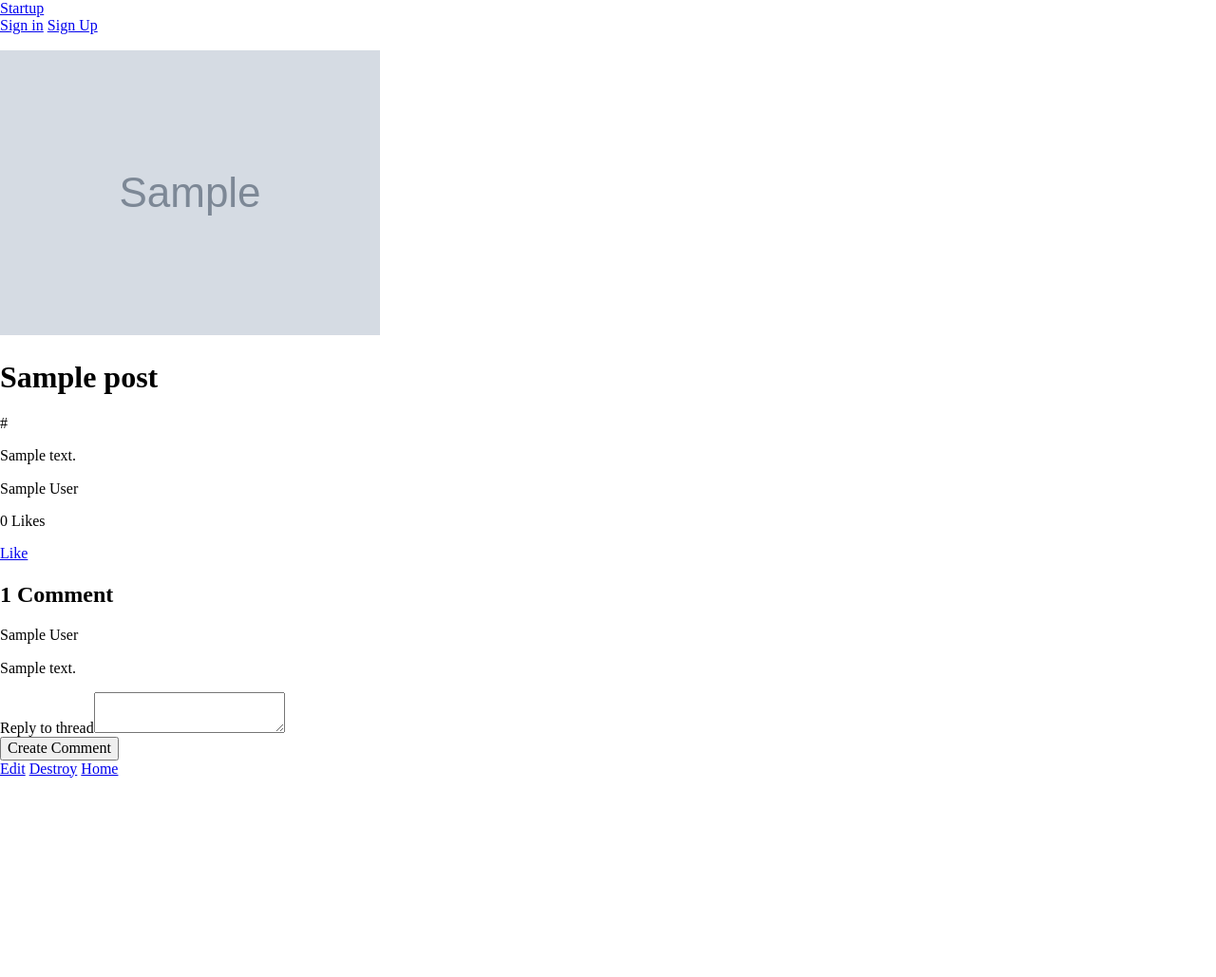
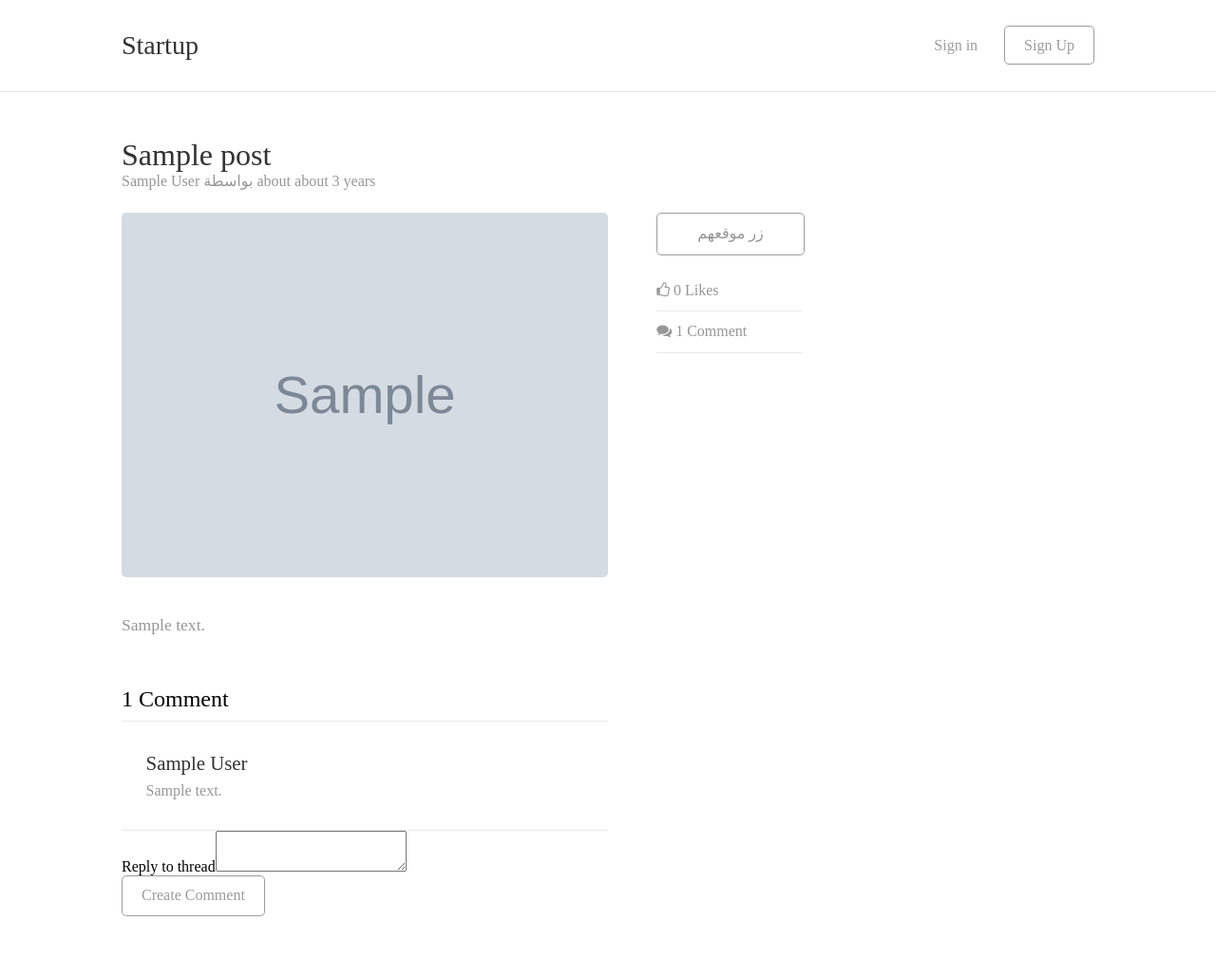
Before and after one commit to Hekmataref/MyStartup, a Rails app: page /posts/1 in a window 1280 px wide. Shown: the whole page at 95% size. Before the commit the page ends 819 px from the top, so only its background shows below. Run offline with Rails 7, Linux system fonts and the light colour scheme; tables that the repository leaves empty hold one stand-in row (values such as "Sample post"); grey boxes marked "Sample" are stand-in pictures; style sheets or scripts are compiled from the project's sources; parts of the project's set-up code (start-up, migrations or seed data) failed here and were passed over; some libraries are stand-ins or nearby versions.

Commit message:
Added structure and styling

```diff
--- /dev/null
+++ b/app/assets/stylesheets/application.css.scss
@@ -0,0 +1,67 @@
+/*
+ *= require_self
+ */
+
+body {
+	font-family: "Proxima Nova";
+	font-weight: 100;
+}
+
+h1, h2, h3, h4, h5, h6 {
+	font-weight: 100;
+}
+
+.wrapper {
+	width: 80%;
+	margin: 0 auto;
+}
+
+.clearfix:before, .clearfix:after {
+	content: " ";
+	display: table;
+}
+
+.clearfix:after {
+	clear: both;
+}
+
+.button {
+	border: 1px solid #9B9B9B;
+	padding: .7rem 1.25rem;
+	border-radius: .3rem;
+	outline: none;
+	background: white;
+	color: #9B9B9B;
+}
+
+header {
+	width: 100%;
+	padding: 2rem 0;
+	border-bottom: 1px solid #E4E4E4;
+	#logo {
+		float: left;
+		font-size: 1.75rem;
+		a {
+			color: #333233;
+			text-decoration: none;
+			&:hover {
+				color: #50A7C7;
+			}
+		}
+	}
+	nav {
+		float: right;
+		a {
+			margin-left: 1.5rem;
+			line-height: 2;
+			color: #9B9B9B;
+			text-decoration: none;
+			&:hover {
+				color: #50A7C7;
+			}
+		}
+	}
+}
+
+@import 'home.css.scss';
+@import 'posts.css.scss';
--- a/app/assets/stylesheets/comments.scss
+++ /dev/null
@@ -1,3 +0,0 @@
-// Place all the styles related to the comments controller here.
-// They will automatically be included in application.css.
-// You can use Sass (SCSS) here: http://sass-lang.com/
--- /dev/null
+++ b/app/assets/stylesheets/posts.css.scss
@@ -0,0 +1,142 @@
+#post_show {
+	padding-top: 2rem;
+	.post_image_description {
+		width: 50%;
+		float: left;
+		margin-right: 5%;
+	}
+	.post_data {
+		width: 15%;
+		float: left;
+		.button {
+			width: 100%;
+			display: inline-block;
+			padding: .75rem 0;
+			margin-bottom: 1rem;
+			text-align: center;
+			text-decoration: none;
+			color: #969696;
+			&:hover {
+				color: #50A7C7;
+				border: 1px solid #50A7C7;
+			}
+		}
+		.data {
+			width: 100%;
+			display: block;
+			padding: .75rem 0;
+			border-bottom: 1px solid #E9E9E9;
+			text-decoration: none;
+			color: #969696;
+			margin: 0;
+		}
+	}
+	#random_post {
+		width: 25%;
+		margin-left: 5%;
+		margin-top: -3.2rem;
+		float: left;
+		h3 {
+			font-size: 1rem;
+		}
+		.post {
+			background: #F8F9FA;
+			border: 1px solid #E4E4E4;
+			border-radius: 0.3rem;
+			.post_image {
+				height: 200px;
+				overflow: hidden;
+				img {
+					width: 100%;
+					border-radius: .3rem .3rem 0 0;
+				}
+			}
+			.post_content {
+				h2 {
+					margin: 0;
+					font-weight: 100;
+					padding: 1rem 5%;
+					border-bottom: 1px solid #E4E4E4;
+					font-size: 1.25rem;
+					a {
+						text-decoration: none;
+						color: #333233;
+						&:hover {
+							color: #50A7C7;
+						}
+					}
+				}
+				.data {
+					padding: .75rem 5%;
+					color: #969696;
+					.username, .buttons {
+						margin: 0;
+						font-size: .8rem;
+					}
+					.username {
+						float: left;
+					}
+					.buttons {
+						float: right;
+						span {
+							margin-left: .5rem;
+						}
+					}
+				}
+			}
+		}
+	}
+	h1 {
+		margin: 0;
+		color: #333233;
+	}
+	img {
+		width: 100%;
+		border-radius: .3rem;
+	}
+	.username {
+		color: #969696;
+		margin: 0 0 1.5rem 0;
+	}
+	.description {
+		margin: 2rem 0;
+		font-size: 1.1rem;
+		line-height: 1.5;
+		color: #969696;
+	}
+}
+
+#comments {
+	padding-bottom: 4rem;
+	width: 50%;
+	.comment_count {
+		border-bottom: 1px solid #E9E9E9;
+		padding-bottom: .5rem;
+		margin-bottom: 0;
+	}
+	.comment {
+		padding: 2rem 0;
+		border-bottom: 1px solid #E9E9E9;
+		padding-left: 5%;
+		.username {
+			font-size: 1.3rem;
+			color: #333233;
+			margin: 0 0 .5rem 0;
+		}
+		.content {
+			margin: 0;
+			color: #969696;
+		}
+	}
+	.comment_content {
+		margin-top: 2.5rem;
+		textarea {
+			width: 100%;
+			margin: 1rem 0;
+			min-height: 150px;
+			border: 1px solid #E4E4E4;
+			background: #F8F9FA;
+			border-radius: 0.3rem;
+		}
+	}
+}
--- a/app/assets/stylesheets/posts.scss
+++ /dev/null
@@ -1,3 +0,0 @@
-// Place all the styles related to the Posts controller here.
-// They will automatically be included in application.css.
-// You can use Sass (SCSS) here: http://sass-lang.com/
--- a/app/controllers/posts_controller.rb
+++ b/app/controllers/posts_controller.rb
@@ -3,7 +3,7 @@ class PostsController < ApplicationController
     before_action :authenticate_user!, except: [:index, :show]
 
     def index
-        @post = Post.all.order("created_at DESC")
+        @posts = Post.all.order("created_at DESC")
     end
 
     def show
--- a/app/views/layouts/application.html.haml
+++ b/app/views/layouts/application.html.haml
@@ -21,4 +21,5 @@
   %p.notice= notice
   %p.alert= alert
 
-  = yield
+  .wrapper
+    = yield
--- a/app/views/posts/show.html.haml
+++ b/app/views/posts/show.html.haml
@@ -1,12 +1,26 @@
-= image_tag @post.image.url(:medium)
-%h1= @post.title
-%p= @post.link
-%p= @post.description
-%p= @post.user.name
-%p
-	= @post.get_upvotes.size
-	Likes
-= link_to "Like", like_post_path(@post), method: :get
+#post_show
+	%h1= @post.title
+	%p.username
+		= @post.user.name
+		بواسطة
+		about
+		= time_ago_in_words(@post.created_at)
+	.clearfix
+		.post_image_description
+			= image_tag @post.image.url(:medium)
+			.description= simple_format(@post.description)
+		.post_data
+			= link_to "زر موقعهم", @post.link, class: "button"
+			= link_to like_post_path(@post), method: :get, class: "data" do
+				%i.fa.fa-thumbs-o-up
+				= pluralize(@post.get_upvotes.size, "Like")
+			%p.data
+				%i.fa.fa-comments.o
+				= pluralize(@post.comments.count, "Comment")
+			- if @post.user == current_user
+				= link_to "Edit", edit_post_path(@post), class: "data"
+				= link_to "Delete", post_path(@post), method: :delete, data: { confirm: "متأكد؟" },class: "data"
+
 
 #comments
 	%h2.comment_count= pluralize(@post.comments.count, "Comment")
@@ -16,7 +30,3 @@
 			%p.content= comment.content
 
 	= render "comments/form"
-
-= link_to "Edit", edit_post_path(@post)
-= link_to "Destroy", post_path(@post), method: :delete, data: { confirm: "Are you sure?!" }
-= link_to "Home", root_path
```
Also changed, not shown: app/assets/stylesheets/application.css (deleted, +0 -15 lines), app/assets/stylesheets/home.css.scss (added, +61 -0 lines), app/views/posts/index.html.haml (+32 -11 lines), 3 other files.
